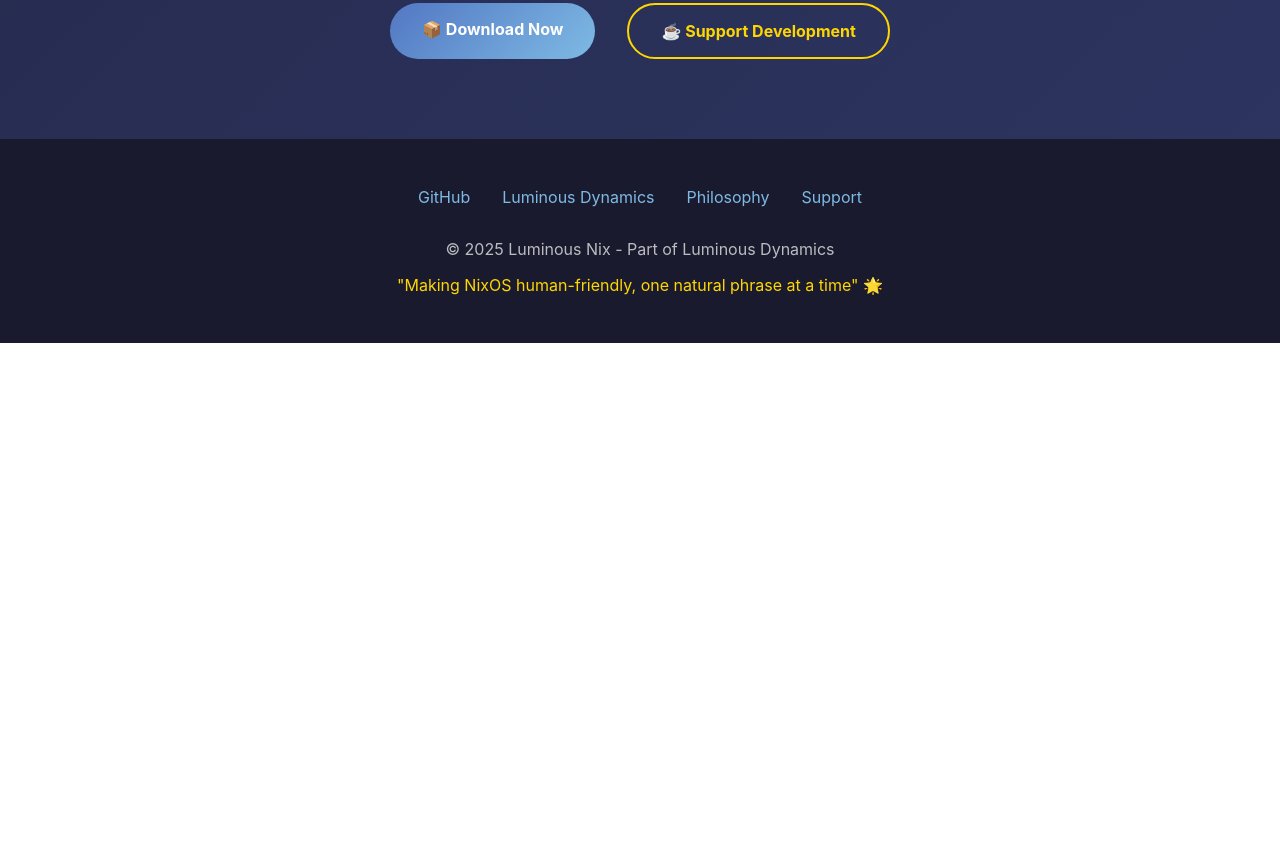
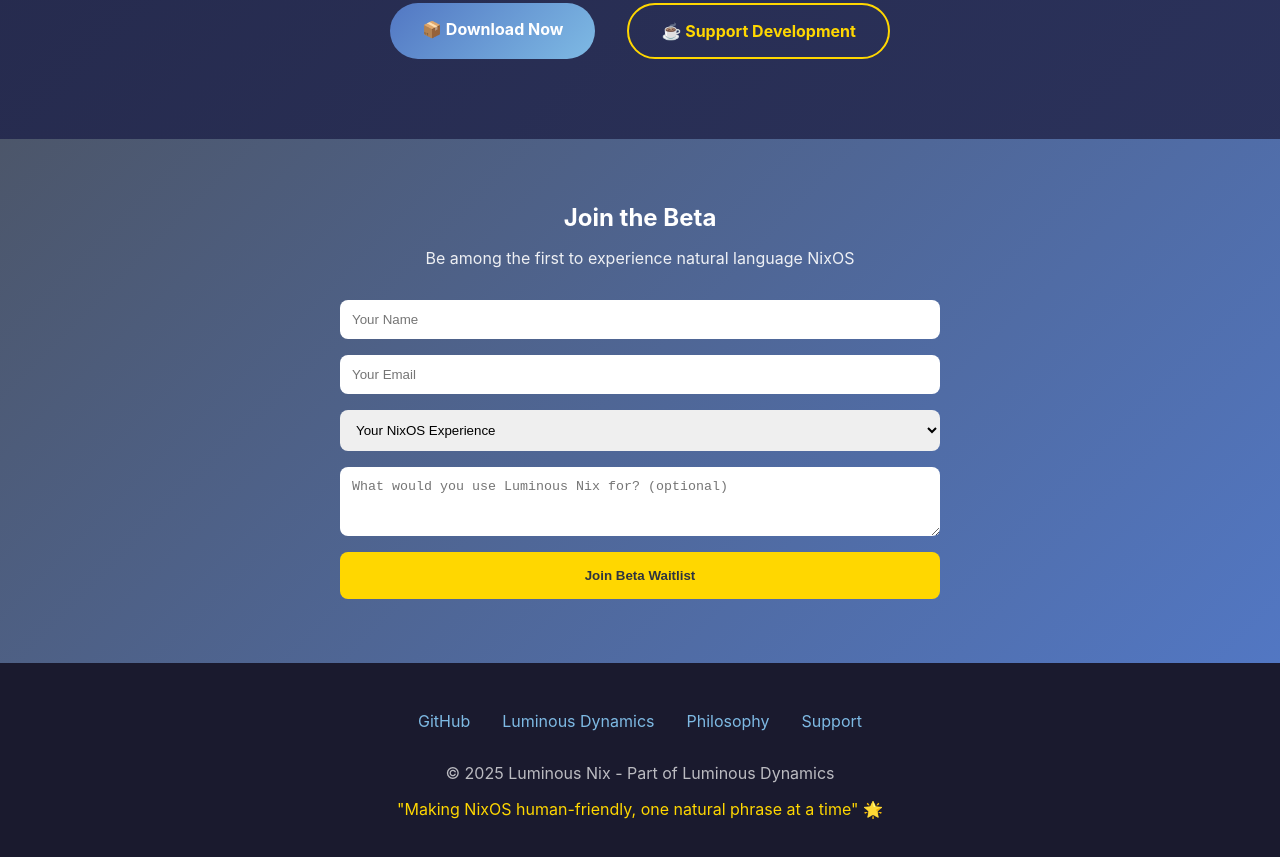
Before and after one commit to Luminous-Dynamics/nixforhumanity-org, a plain HTML site: page index.html in a window 1280 px wide. Shown: the part 3788-4645 px from the top of the page. Before the commit the page ends 4131 px from the top, so only its background shows below. Drawn offline with Linux system fonts and the light colour scheme.

Commit message:
Add Formspree beta signup form

```diff
--- a/index.html
+++ b/index.html
@@ -640,6 +640,31 @@
         </div>
     </section>
 
+    <!-- Join Beta Section -->
+    <section style="padding: 4rem 2rem; background: linear-gradient(135deg, #4C566A 0%, #5277C3 100%);">
+        <div class="container" style="max-width: 600px; margin: 0 auto;">
+            <h2 style="text-align: center; margin-bottom: 1rem; color: var(--pure-white);">Join the Beta</h2>
+            <p style="text-align: center; margin-bottom: 2rem; opacity: 0.9; color: var(--pure-white);">Be among the first to experience natural language NixOS</p>
+
+            <form action="https://formspree.io/f/xeoldeev" method="POST" style="display: flex; flex-direction: column; gap: 1rem;">
+                <input type="text" name="name" placeholder="Your Name" required style="padding: 0.75rem; border-radius: 8px; border: none;">
+                <input type="email" name="email" placeholder="Your Email" required style="padding: 0.75rem; border-radius: 8px; border: none;">
+                <select name="experience" required style="padding: 0.75rem; border-radius: 8px; border: none;">
+                    <option value="">Your NixOS Experience</option>
+                    <option value="new">New to NixOS</option>
+                    <option value="beginner">Beginner (< 1 year)</option>
+                    <option value="intermediate">Intermediate (1-3 years)</option>
+                    <option value="advanced">Advanced (3+ years)</option>
+                    <option value="curious">Just curious about NixOS</option>
+                </select>
+                <textarea name="use-case" placeholder="What would you use Luminous Nix for? (optional)" rows="3" style="padding: 0.75rem; border-radius: 8px; border: none; resize: vertical;"></textarea>
+                <input type="text" name="_gotcha" style="display:none">
+                <input type="hidden" name="_subject" value="New Beta User for Luminous Nix!">
+                <button type="submit" style="background: var(--sacred-gold); color: #2E3440; padding: 1rem; border: none; border-radius: 8px; font-weight: bold; cursor: pointer; transition: transform 0.3s;">Join Beta Waitlist</button>
+            </form>
+        </div>
+    </section>
+
     <!-- Footer -->
     <footer>
         <div class="footer-links">
```
